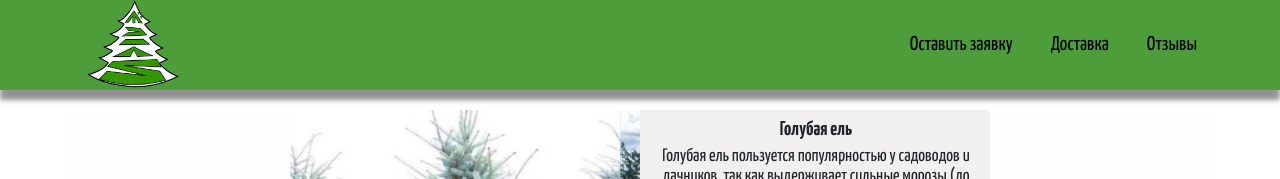
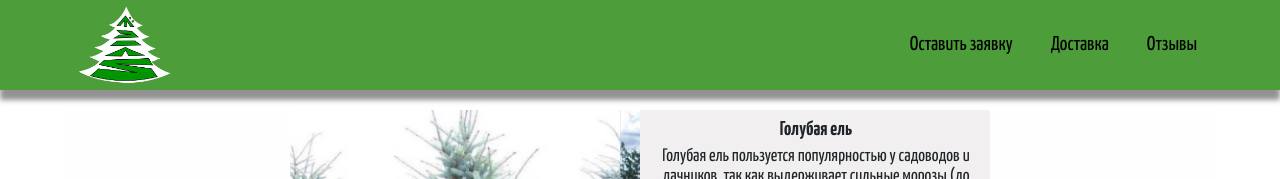
Before and after one commit to kasymjaparov/tree-site, a React (Create React App) app: page / in a window 1280 px wide. Shown: the top 179 px of the page. Built offline with nearby package versions, Linux system fonts and the light colour scheme.

Commit message:
change logo

```diff
--- a/src/components/Main2/main.scss
+++ b/src/components/Main2/main.scss
@@ -45,6 +45,7 @@ position: relative;
 }
 .main_elki_block_desc span:nth-child(2){
   font-size: 18px;
+  font-weight: 300;
   text-align: center;
   line-height: 20px;
 
--- a/src/components/Nav/classes.module.scss
+++ b/src/components/Nav/classes.module.scss
@@ -4,7 +4,7 @@
   background: rgb(77, 158, 58);;
     position: sticky;
     top: 0;
-    z-index: 3;
+    z-index: 16;
      font-family: 'Yanone Kaffeesatz', sans-serif;
     box-shadow: 0px 10px 5px #27272780;
 }
@@ -17,8 +17,8 @@
     justify-content:space-between ;
 }
 .logo img{
- height: 100px;width: 137px;
- margin: 30px 0px 0px 0px;
+ height: 100px;width: 120px;
+ margin: 28px 0px 0px 0px;
 
  transform: rotate(90deg);
  }
--- a/src/components/Nav/index.js
+++ b/src/components/Nav/index.js
@@ -1,7 +1,7 @@
 import React from 'react'
 import {NavLink } from 'react-router-dom'
 import classes from './classes.module.scss'
-import tree from '../../img/logo-tree.png'
+import tree from '../../img/logotree2.png'
 import Menu from './Menu'
 
 function App() {
```
Also changed, not shown: src/img/logo-tree.png (deleted), src/img/logotree2.png (added).
